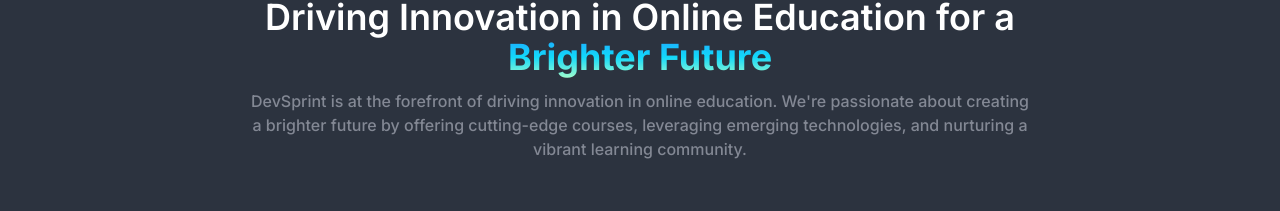
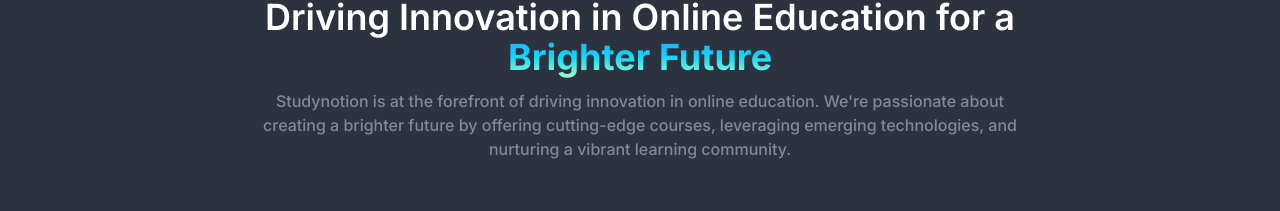
Before and after one commit to Gourish112/DevSprint, a React (Create React App) app: page /about in a window 1280 px wide. Shown: the part 139-350 px from the top of the page. Built offline with nearby package versions, Linux system fonts and the light colour scheme; no server answers; a web font is replaced by a local one.

Commit message:
Update About.jsx

```diff
--- a/src/pages/About.jsx
+++ b/src/pages/About.jsx
@@ -21,7 +21,7 @@ const About = () => {
             Driving Innovation in Online Education for a
             <HighlightText text={"Brighter Future"} />
             <p className="mx-auto mt-3 text-center text-base font-medium text-richblack-300 lg:w-[95%]">
-              DevSprint is at the forefront of driving innovation in online
+              Studynotion is at the forefront of driving innovation in online
               education. We're passionate about creating a brighter future by
               offering cutting-edge courses, leveraging emerging technologies,
               and nurturing a vibrant learning community.
```
